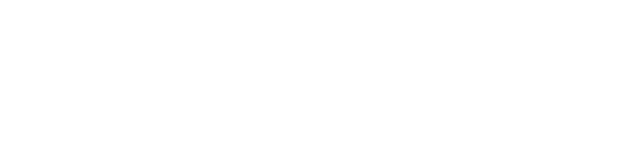
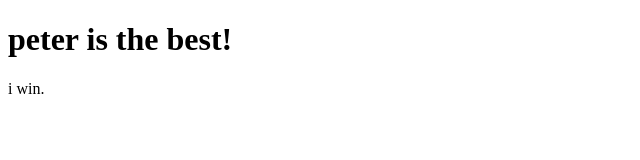
Before and after one commit to spiralsix/ProjectManagementDemo, a plain HTML site: page index.html in a window 1280 px wide. Shown: the whole page, without its empty margins (0-640 px from the left). Drawn offline with Linux system fonts and the light colour scheme.

Commit message:
I am the best!

```diff
--- a/index.html
+++ b/index.html
@@ -5,9 +5,10 @@
     <meta name="viewport"
           content="width=device-width, user-scalable=no, initial-scale=1.0, maximum-scale=1.0, minimum-scale=1.0">
     <meta http-equiv="X-UA-Compatible" content="ie=edge">
-    <title>Document</title>
+    <title>Pets Document</title>
 </head>
 <body>
-
+	<h1>peter is the best!</h1>
+	<p>i win.</p>
 </body>
 </html>
```
